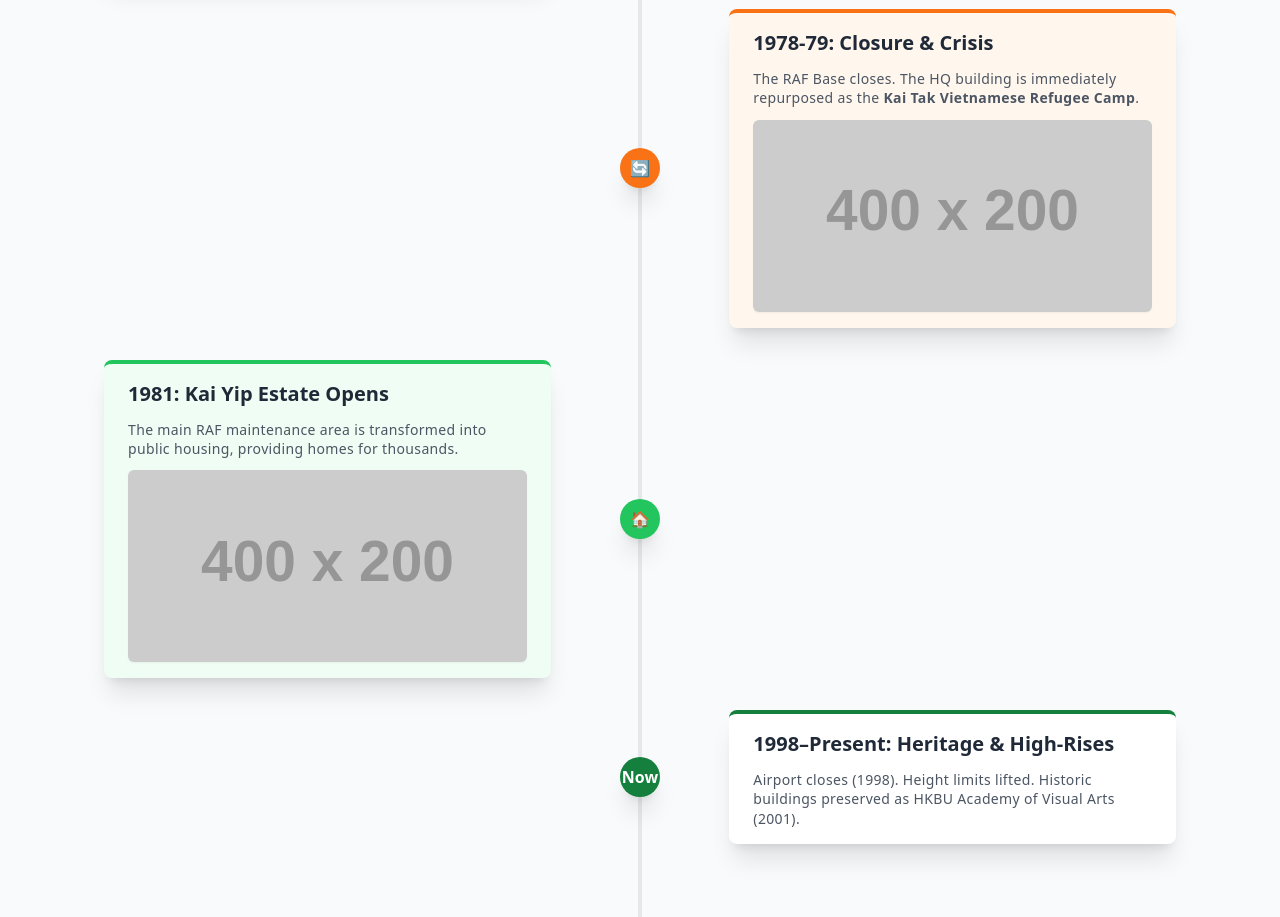
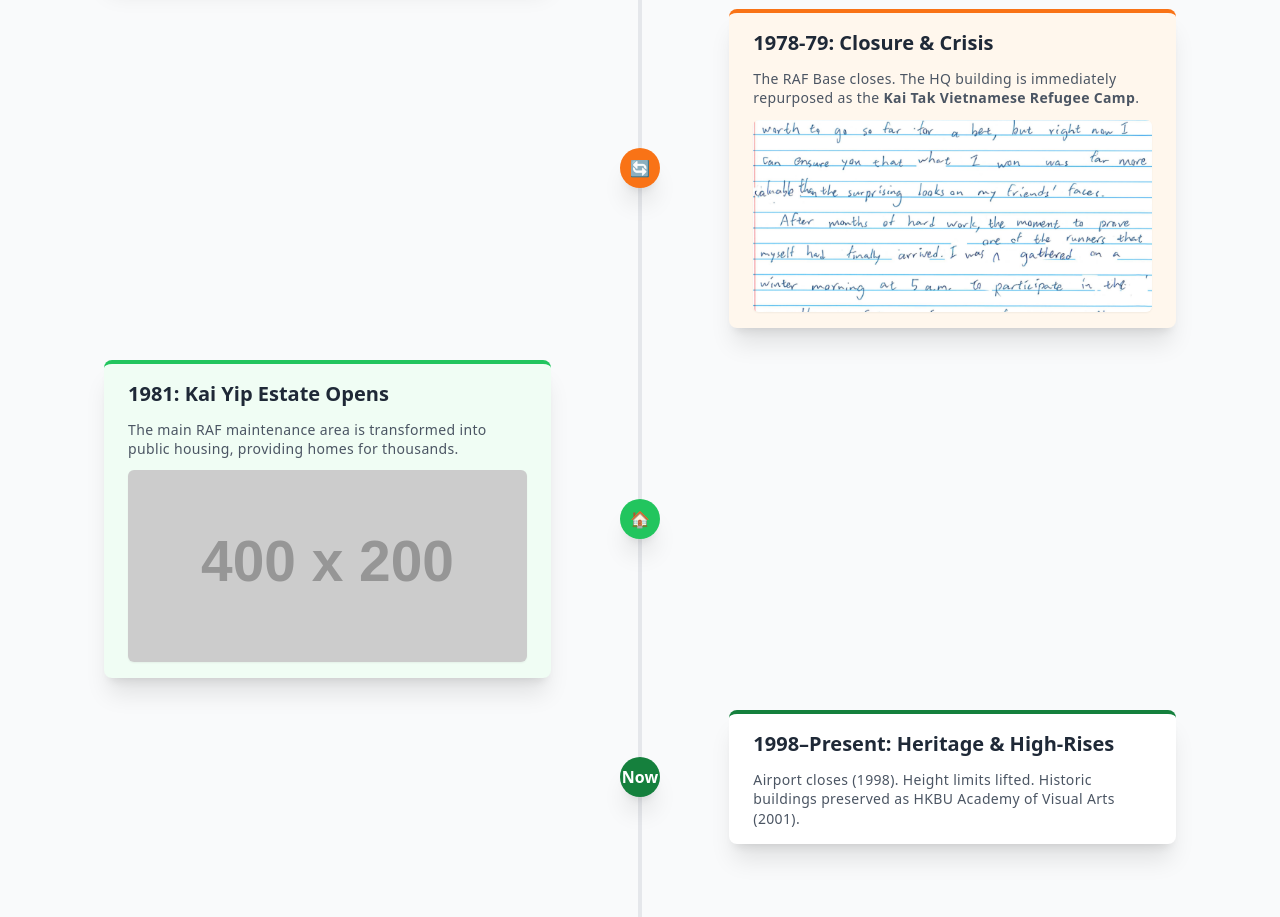
Before and after one commit to aamllab/websitedemo, a plain HTML site: page index.html in a window 1280 px wide. Shown: the part 1740-2657 px from the top of the page. Drawn offline with nearby package versions, Linux system fonts and the light colour scheme; placeholder pictures from the web are drawn by us.

Commit message:
add new image

```diff
--- a/index.html
+++ b/index.html
@@ -187,7 +187,7 @@
                         </p>
                         <!-- Placeholder image -->
                         <img class="w-full max-h-48 object-cover rounded-md shadow-sm"
-                             src="https://placehold.co/400x200/999999/eeeeee?text=1979+Refugee+Camp"
+                             src="resources/hello.png"
                              alt="Historical photo of Kai Tak Refugee Camp"
                              loading="lazy">
                     </div>
```
